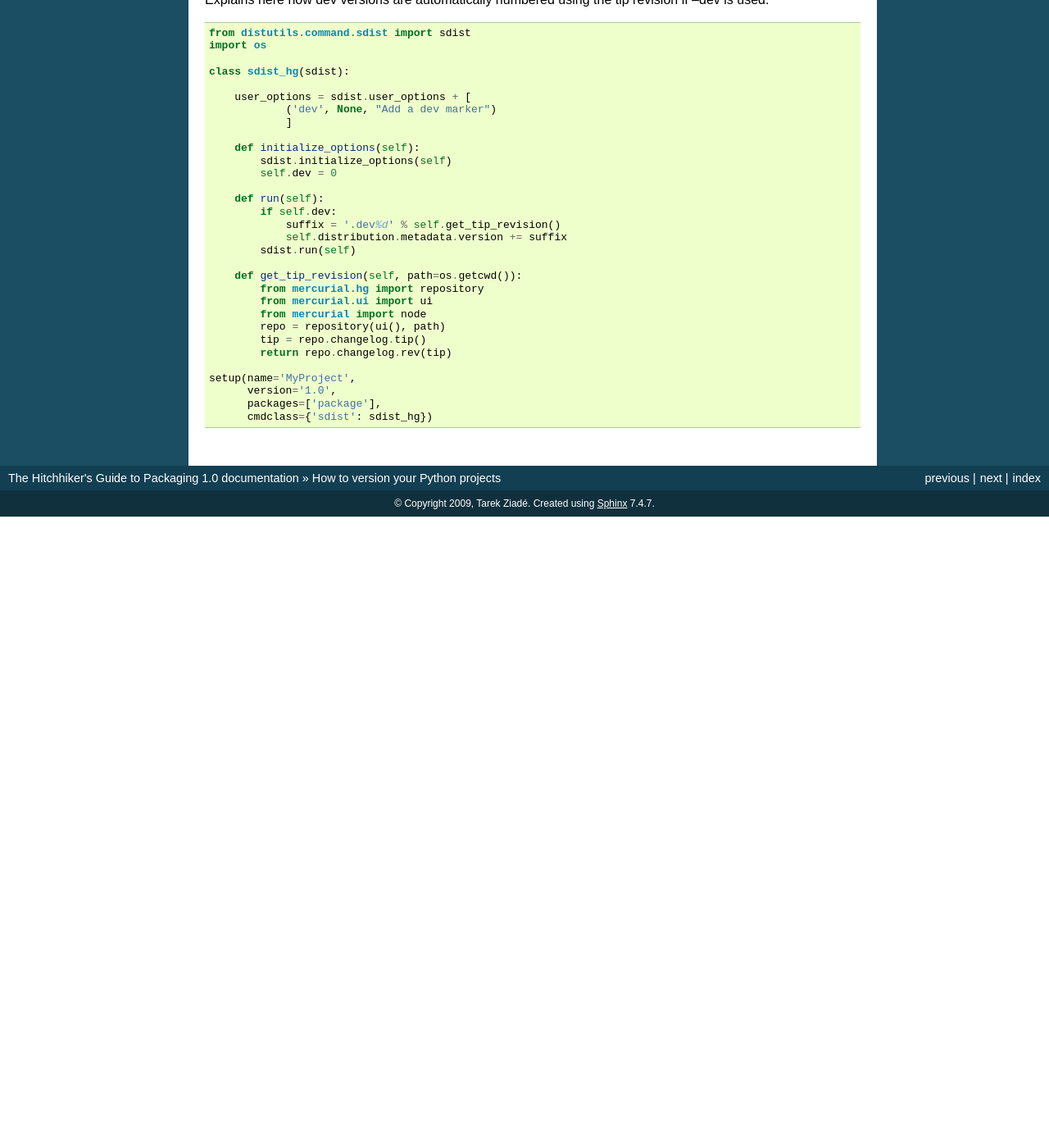
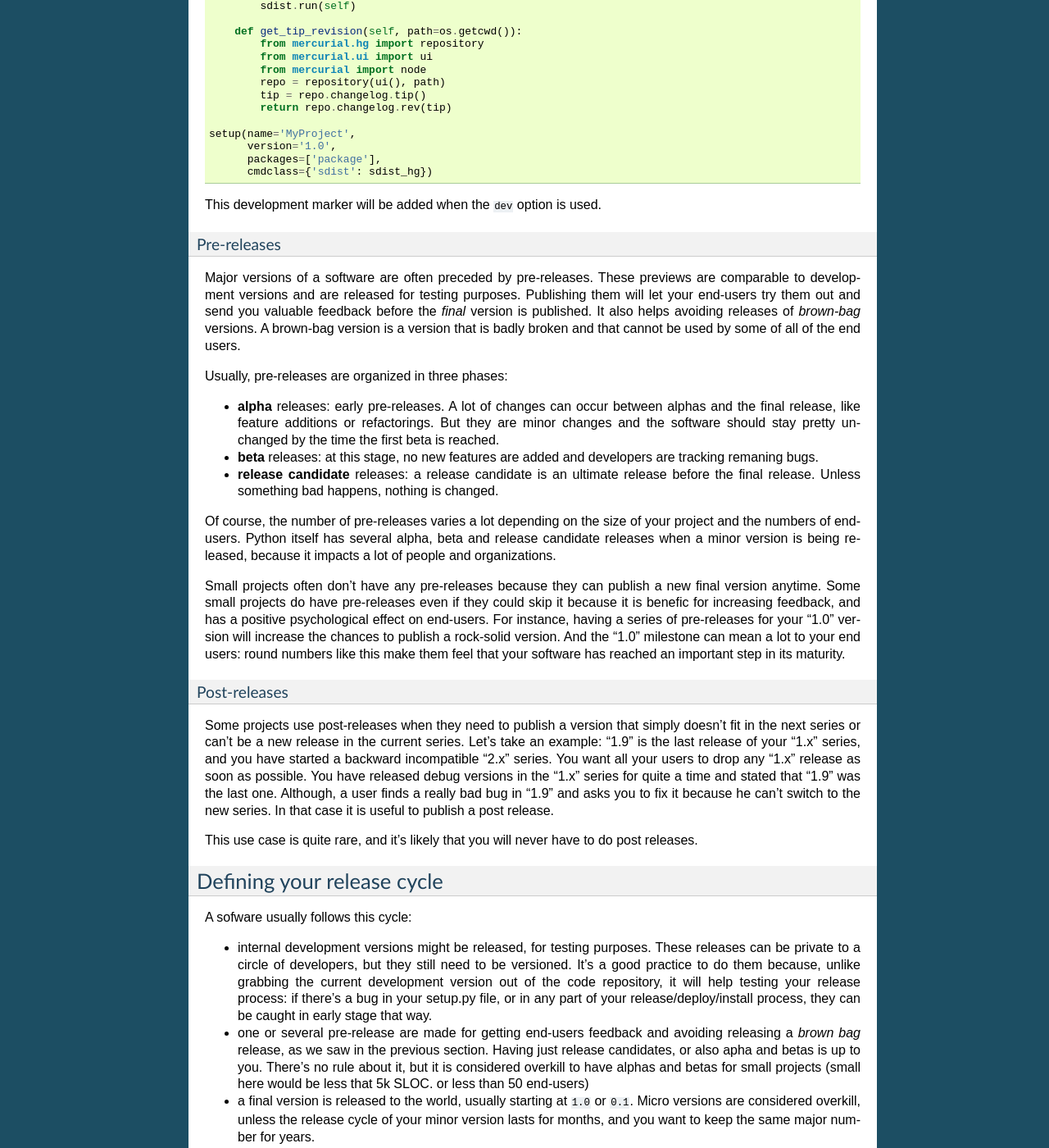
Before and after one commit to pypa/packaging.python.org, a Sphinx documentation site: the page built from source/versioning.txt, in a window 1280 px wide and 1400 px high, scrolled down 2982 px. Shown: the whole window at 82% size. Built offline with Sphinx 7.4.7, drawn with Linux system fonts in a browser that asks for light colours; before the commit the page ends 3612 px from its top, so only the background shows below that; some of the changed text lies outside the part shown.

Commit message:
finished the sections about versioning

```diff
--- a/source/versioning.txt
+++ b/source/versioning.txt
@@ -112,7 +112,7 @@ The most frequent sequence-based scheme is::
 
 where ``MAJOR`` designates a major revision number for the software, like ``2``
 or ``3`` for Python. Usually, raising a major revision number means that you
-are adding a lot of feature, breaking backward-compatibility or drastically
+are adding a lot of features, breaking backward-compatibility or drastically
 changing the APIs or ABIs.
 
 ``MINOR`` usually groups moderate changes to the software like bug fixes or
@@ -134,50 +134,30 @@ start releasing to the wild !
 Development releases
 ::::::::::::::::::::
 
-XXX
+When working for the next version of your application, you might need to
+release a development version in order to share it with other developers.
+Many projects provide `nightly builds`, which are daily snapshots of the
+code repository people can install to try out a cutting edge version.
 
-Pre-releases
-::::::::::::
+Like regular versions, development versions have to be numbered so they can be
+sorted and compared with any other version. The simplest way to perform this
+numbering is to use the current repository version number when creating the
+release. The next version is suffixed by a `dev` number. Of course this
+implies that your code lives in a repository, like Subversion or Mercurial.
 
-XXX
+Examples:
 
-Post-releases
-:::::::::::::
+- 1.2.dev1234 : a development version of the future 1.2 release. 1234 is the
+  current repository version.
+- 1.3a2.dev12 : a development version of the future 1.3 alpha 2 release. 12 is
+  the current repository version.
 
-XXX
+Package managers that will install those versions will need to sort them
+correctly: 1.2.dev1234 < 1.2 < 1.3a2.dev12 < 1.3a2 < 1.3
 
-Defining your release cycle
-===========================
-
-A sofware usually follows this cycle:
-
-- an internal development version is released, for testing purposes
-- one or several pre-release are made for getting end-users feedback
-  and avoiding releasing a `brown bag` release.
-- a final version is released to the world, usually starting at
-  ``1.0`` or ``0.1``.
-- bugfixes and new features are added and new versions are released
-
-
-
-XXX
-
-
-Using a PEP 386 compatible scheme
-=================================
-
-XXX
-
-Example
-=======
-
-XXX example of a setup.py with dev versions
-
-Explains here how dev versions are automatically
-numbered using the tip revision if --dev is used.
-
-
-::
+Here's an example of a ``setup.py`` file in a project that lives in a Mercurial
+repository, that will automatically generate the right development version when
+creating a source distribution.::
 
     from distutils.command.sdist import sdist
     import os
@@ -210,3 +190,102 @@ numbered using the tip revision if --dev is used.
           version='1.0',
           packages=['package'],
           cmdclass={'sdist': sdist_hg})
+
+This development marker will be added when the ``dev`` option is used.
+
+Pre-releases
+::::::::::::
+
+Major versions of a software are often preceded by pre-releases. These
+previews are comparable to development versions and are released for testing
+purposes. Publishing them will let your end-users try them out and send you
+valuable feedback before the `final` version is published. It also helps
+avoiding releases of `brown-bag` versions. A brown-bag version is a version
+that is badly broken and that cannot be used by some of all of the end users.
+
+Usually, pre-releases are organized in three phases:
+
+- **alpha** releases: early pre-releases. A lot of changes can occur between
+  alphas and the final release, like feature additions or refactorings. But
+  they are minor changes and the software should stay pretty unchanged by the
+  time the first beta is reached.
+
+- **beta** releases: at this stage, no new features are added and developers
+  are tracking remaning bugs.
+
+- **release candidate** releases: a release candidate is an ultimate release
+  before the final release. Unless something bad happens, nothing is changed.
+
+Of course, the number of pre-releases varies a lot depending on the size of
+your project and the numbers of end-users. Python itself has several alpha,
+beta and release candidate releases when a minor version is being released,
+because it impacts a lot of people and organizations.
+
+Small projects often don't have any pre-releases because they can publish
+a new final version anytime. Some small projects do have pre-releases even if
+they could skip it because it is benefic for increasing feedback, and has a
+positive psychological effect on end-users. For instance, having a series
+of pre-releases for your "1.0" version will increase the chances to publish
+a rock-solid version. And the "1.0" milestone can mean a lot to your end
+users: round numbers like this make them feel that your software has reached
+an important step in its maturity.
+
+Post-releases
+:::::::::::::
+
+Some projects use post-releases when they need to publish a version that
+simply doesn't fit in the next series or can't be a new release in the
+current series. Let's take an example: "1.9" is the last release of your "1.x"
+series, and you have started a backward incompatible "2.x" series. You want
+all your users to drop any "1.x" release as soon as possible. You have released
+debug versions in the "1.x" series for quite a time and stated that "1.9" was
+the last one. Although, a user finds a really bad bug in "1.9" and asks you to
+fix it because he can't switch to the new series. In that case it is useful to
+publish a post release.
+
+This use case is quite rare, and it's likely that you will never have to do
+post releases.
+
+Defining your release cycle
+===========================
+
+A sofware usually follows this cycle:
+
+- internal development versions might be released, for testing purposes. These
+  releases can be private to a circle of developers, but they still need to be
+  versioned. It's a good practice to do them because, unlike grabbing the
+  current development version out of the code repository, it will help
+  testing your release process: if there's a bug in your setup.py file, or in
+  any part of your release/deploy/install process, they can be caught in early
+  stage that way.
+
+- one or several pre-release are made for getting end-users feedback
+  and avoiding releasing a `brown bag` release, as we saw in the previous
+  section. Having just release candidates, or also apha and betas is up to you.
+  There's no rule about it, but it is considered overkill to have alphas and betas
+  for small projects (small here would be less that 5k SLOC. or less than 50
+  end-users)
+
+- a final version is released to the world, usually starting at
+  ``1.0`` or ``0.1``. Micro versions are considered overkill, unless the release
+  cycle of your minor version lasts for months, and you want to keep the same
+  major number for years.
+
+- bugfixes and new features are added and new versions are released
+
+- when a new major version is started, like "2.0", bug fixes releases may
+  continue in the "1.x" series, depending on the cost of moving to "2.0" for
+  your end-users.
+
+
+
+Using a PEP 386 compatible scheme
+=================================
+
+PEP 386 defines a standard version scheme that should be used by Python
+applications that are publishing releases at PyPI. It ensures interoperability
+among all major package managers and installers. In other words, it will make
+sure that all versions of a project are proprely recognized and sorted as
+long as a PEP 386-compatible scheme is used.
+
+XXX put a link, more info
```
